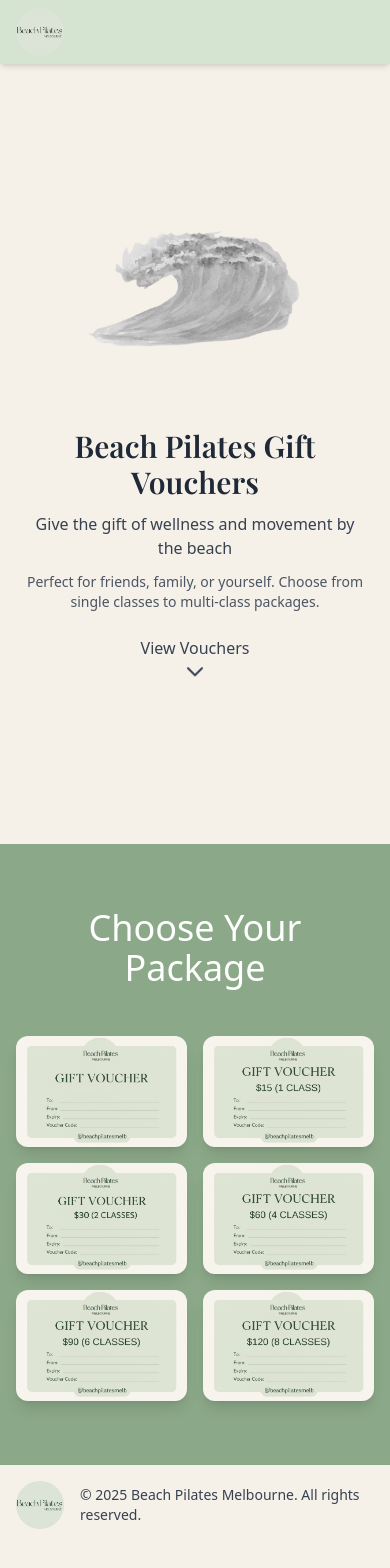
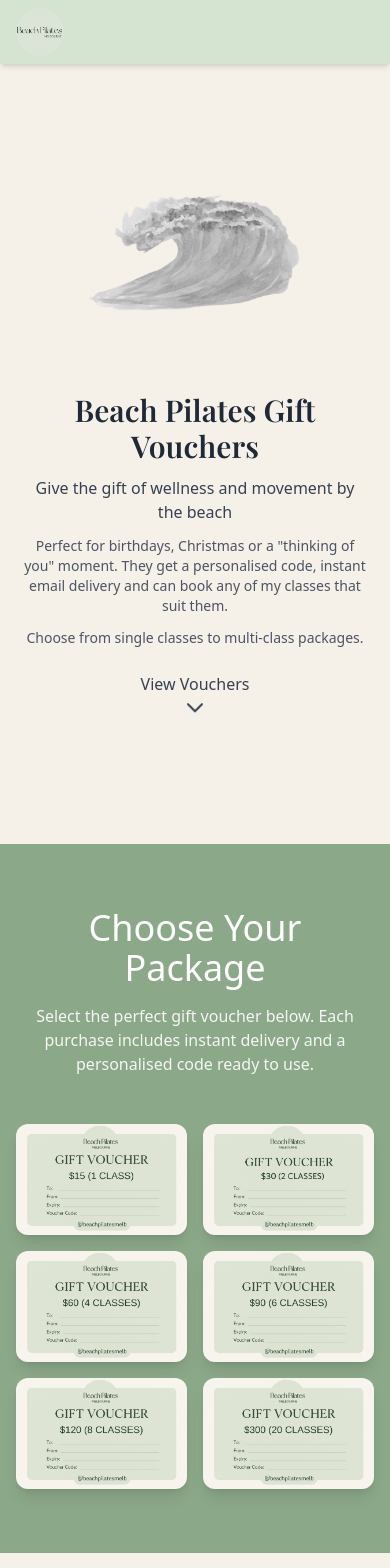
Before and after one commit to paredeez/beachpilatesgift, a Next.js app: page / in a window 390 px wide. Shown: the top 1568 px of the page. Before the commit the page ends 1545 px from the top, so only its background shows below. Built offline with nearby package versions, Linux system fonts and the light colour scheme.

Commit message:
finalllll

```diff
--- a/app/page.js
+++ b/app/page.js
@@ -12,32 +12,32 @@
 const vouchers = [
   {
     id: 1,
-    image: '/images/giftvouchers/1.png',
+    image: '/images/giftvouchers/2.png',
     url: 'https://buy.stripe.com/14A14n45k6WVbe91hM9AA03',
   },
   {
     id: 2,
-    image: '/images/giftvouchers/2.png',
+    image: '/images/giftvouchers/3.png',
     url: 'https://buy.stripe.com/6oUaEXatI3KJfupgcG9AA04',
   },
   {
     id: 3,
-    image: '/images/giftvouchers/3.png',
+    image: '/images/giftvouchers/4.png',
     url: 'https://buy.stripe.com/4gM6oH1Xc3KJbe9d0u9AA05',
   },
   {
     id: 4,
-    image: '/images/giftvouchers/4.png',
+    image: '/images/giftvouchers/5.png',
     url: 'https://buy.stripe.com/9B65kDgS6epndmh3pU9AA06',
   },
   {
     id: 5,
-    image: '/images/giftvouchers/5.png',
+    image: '/images/giftvouchers/6.png',
     url: 'https://buy.stripe.com/3cI8wPfO20yx6XTf8C9AA07',
   },
   {
     id: 6,
-    image: '/images/giftvouchers/6.png',
+    image: '/images/giftvouchers/7.png',
     url: 'https://buy.stripe.com/fZu3cv0T82GF9619Oi9AA08',
   },
 ];
@@ -108,8 +108,11 @@
           <p className="text-base md:text-lg lg:text-xl text-gray-700 text-center max-w-2xl mb-3 md:mb-4 px-2">
             Give the gift of wellness and movement by the beach
           </p>
+          <p className="text-sm md:text-base text-gray-600 text-center max-w-xl mb-3 md:mb-4 px-2">
+            Perfect for birthdays, Christmas or a "thinking of you" moment. They get a personalised code, instant email delivery and can book any of my classes that suit them.
+          </p>
           <p className="text-sm md:text-base text-gray-600 text-center max-w-xl mb-6 md:mb-8 px-2">
-            Perfect for friends, family, or yourself. Choose from single classes to multi-class packages.
+            Choose from single classes to multi-class packages.
           </p>
           <button
             onClick={scrollToVouchers}
@@ -137,9 +140,12 @@
       {/* Vouchers Grid */}
       <div id="vouchers" className="bg-sage-dark py-16">
         <div className="max-w-7xl mx-auto px-4">
-          <h2 className="text-4xl md:text-5xl font-light text-center mb-12 text-white">
+          <h2 className="text-4xl md:text-5xl font-light text-center mb-4 text-white">
             Choose Your Package
           </h2>
+          <p className="text-base md:text-lg text-white/90 text-center max-w-2xl mx-auto mb-12 px-2">
+            Select the perfect gift voucher below. Each purchase includes instant delivery and a personalised code ready to use.
+          </p>
         <div className="grid grid-cols-2 gap-4 md:gap-8">
           {vouchers.map((voucher) => (
             <a
```
